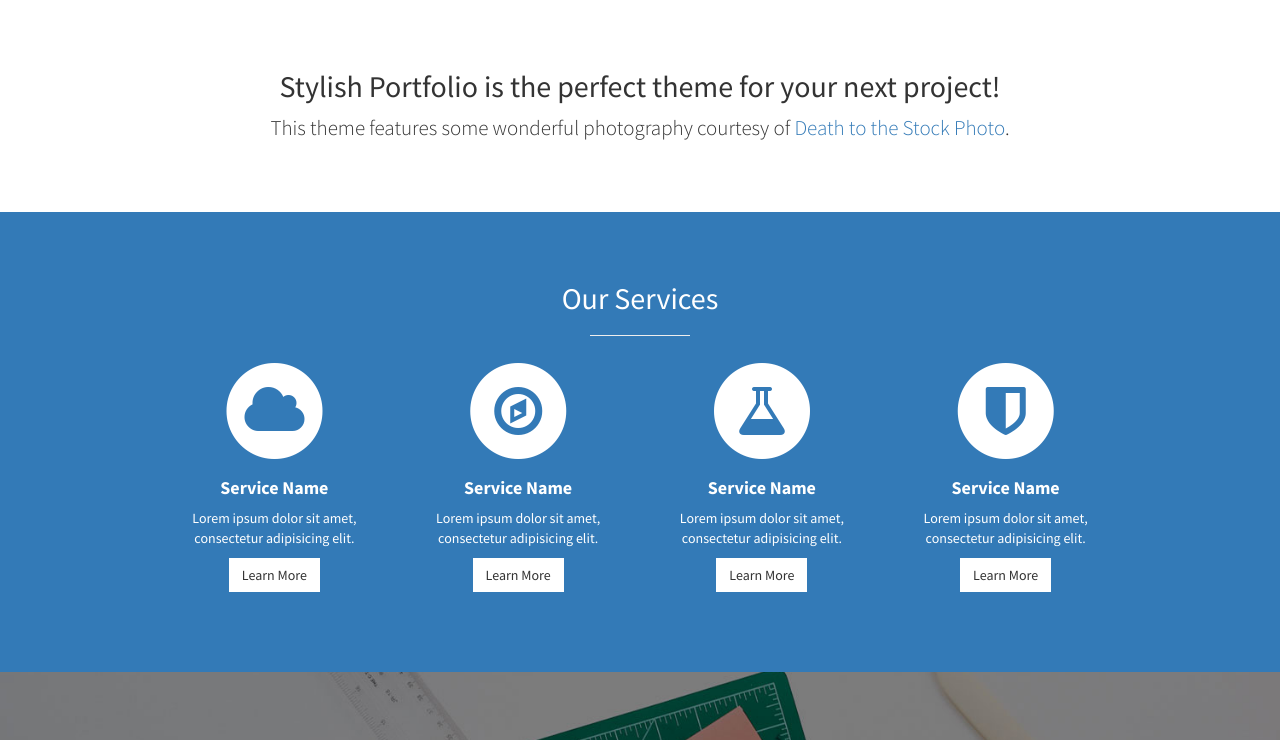
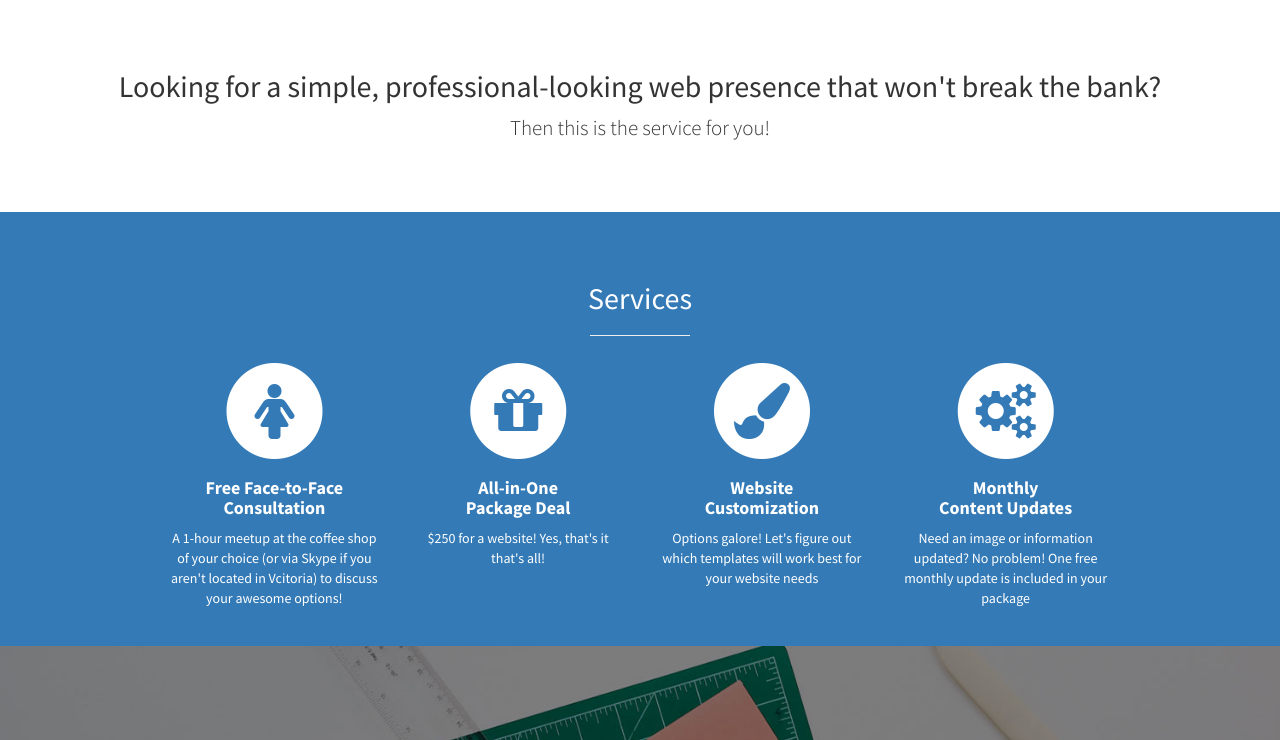
Before and after one commit to bluej/web_business_site, a plain HTML site: page index.html in a window 1280 px wide. Shown: the part 800-1540 px from the top of the page. Drawn offline with Linux system fonts and the light colour scheme.

Commit message:
working on updating all template information to match my business. Sanity commit.

```diff
--- a/css/stylish-portfolio.css
+++ b/css/stylish-portfolio.css
@@ -20,6 +20,7 @@ body {
     display: table-cell;
     text-align: center;
     vertical-align: middle;
+    color: #fff;
 }
 
 .text-vertical-center h1 {
@@ -155,7 +156,7 @@ hr.small {
     position: relative;
     width: 100%;
     height: 100%;
-    background: url(../img/bg.jpg) no-repeat center center scroll;
+    background: url(../img/keyboard.jpg) no-repeat center center scroll;
     -webkit-background-size: cover;
     -moz-background-size: cover;
     background-size: cover;
@@ -176,6 +177,7 @@ hr.small {
 
 .service-item {
     margin-bottom: 30px;
+    height: 210px;
 }
 
 /* Callout */
--- a/index.html
+++ b/index.html
@@ -76,8 +76,8 @@
         <div class="container">
             <div class="row">
                 <div class="col-lg-12 text-center">
-                    <h2>Stylish Portfolio is the perfect theme for your next project!</h2>
-                    <p class="lead">This theme features some wonderful photography courtesy of <a target="_blank" href="http://join.deathtothestockphoto.com/">Death to the Stock Photo</a>.</p>
+                    <h2>Looking for a simple, professional-looking web presence that won't break the bank?</h2>
+                    <p class="lead">Then this is the service for you!</p>
                 </div>
             </div>
             <!-- /.row -->
@@ -91,59 +91,59 @@
         <div class="container">
             <div class="row text-center">
                 <div class="col-lg-10 col-lg-offset-1">
-                    <h2>Our Services</h2>
+                    <h2>Services</h2>
                     <hr class="small">
                     <div class="row">
                         <div class="col-md-3 col-sm-6">
                             <div class="service-item">
                                 <span class="fa-stack fa-4x">
                                 <i class="fa fa-circle fa-stack-2x"></i>
-                                <i class="fa fa-cloud fa-stack-1x text-primary"></i>
+                                <i class="fa fa-female fa-stack-1x text-primary"></i>
                             </span>
                                 <h4>
-                                    <strong>Service Name</strong>
+                                    <strong>Free Face-to-Face<br>Consultation</strong>
                                 </h4>
-                                <p>Lorem ipsum dolor sit amet, consectetur adipisicing elit.</p>
-                                <a href="#" class="btn btn-light">Learn More</a>
+                                <p>A 1-hour meetup at the coffee shop of your choice (or via Skype if you aren't located in Vcitoria) to discuss your awesome options!</p>
+                                <!-- <a href="#" class="btn btn-light">Learn More</a> -->
                             </div>
                         </div>
                         <div class="col-md-3 col-sm-6">
                             <div class="service-item">
                                 <span class="fa-stack fa-4x">
                                 <i class="fa fa-circle fa-stack-2x"></i>
-                                <i class="fa fa-compass fa-stack-1x text-primary"></i>
+                                <i class="fa fa-gift fa-stack-1x text-primary"></i>
                             </span>
                                 <h4>
-                                    <strong>Service Name</strong>
+                                    <strong>All-in-One<br>Package Deal</strong>
                                 </h4>
-                                <p>Lorem ipsum dolor sit amet, consectetur adipisicing elit.</p>
-                                <a href="#" class="btn btn-light">Learn More</a>
+                                <p>$250 for a website! Yes, that's it that's all! </p>
+                                <!-- <a href="#" class="btn btn-light">Learn More</a> -->
                             </div>
                         </div>
                         <div class="col-md-3 col-sm-6">
                             <div class="service-item">
                                 <span class="fa-stack fa-4x">
                                 <i class="fa fa-circle fa-stack-2x"></i>
-                                <i class="fa fa-flask fa-stack-1x text-primary"></i>
+                                <i class="fa fa-paint-brush fa-stack-1x text-primary"></i>
                             </span>
                                 <h4>
-                                    <strong>Service Name</strong>
+                                    <strong>Website<br>Customization</strong>
                                 </h4>
-                                <p>Lorem ipsum dolor sit amet, consectetur adipisicing elit.</p>
-                                <a href="#" class="btn btn-light">Learn More</a>
+                                <p>Options galore! Let's figure out which templates will work best for your website needs</p>
+                                <!-- <a href="#" class="btn btn-light">Learn More</a> -->
                             </div>
                         </div>
                         <div class="col-md-3 col-sm-6">
                             <div class="service-item">
                                 <span class="fa-stack fa-4x">
                                 <i class="fa fa-circle fa-stack-2x"></i>
-                                <i class="fa fa-shield fa-stack-1x text-primary"></i>
+                                <i class="fa fa-cogs fa-stack-1x text-primary"></i>
                             </span>
                                 <h4>
-                                    <strong>Service Name</strong>
+                                    <strong>Monthly<br>Content Updates</strong>
                                 </h4>
-                                <p>Lorem ipsum dolor sit amet, consectetur adipisicing elit.</p>
-                                <a href="#" class="btn btn-light">Learn More</a>
+                                <p>Need an image or information updated? No problem! One free monthly update is included in your package</p>
+                                <!-- <a href="#" class="btn btn-light">Learn More</a> -->
                             </div>
                         </div>
                     </div>
@@ -223,27 +223,17 @@
         </div>
     </aside>
 
-    <!-- Map -->
-    <section id="contact" class="map">
-        <iframe width="100%" height="100%" frameborder="0" scrolling="no" marginheight="0" marginwidth="0" src="https://maps.google.com/maps?f=q&amp;source=s_q&amp;hl=en&amp;geocode=&amp;q=Twitter,+Inc.,+Market+Street,+San+Francisco,+CA&amp;aq=0&amp;oq=twitter&amp;sll=28.659344,-81.187888&amp;sspn=0.128789,0.264187&amp;ie=UTF8&amp;hq=Twitter,+Inc.,+Market+Street,+San+Francisco,+CA&amp;t=m&amp;z=15&amp;iwloc=A&amp;output=embed"></iframe>
-        <br />
-        <small>
-            <a href="https://maps.google.com/maps?f=q&amp;source=embed&amp;hl=en&amp;geocode=&amp;q=Twitter,+Inc.,+Market+Street,+San+Francisco,+CA&amp;aq=0&amp;oq=twitter&amp;sll=28.659344,-81.187888&amp;sspn=0.128789,0.264187&amp;ie=UTF8&amp;hq=Twitter,+Inc.,+Market+Street,+San+Francisco,+CA&amp;t=m&amp;z=15&amp;iwloc=A"></a>
-        </small>
-        </iframe>
-    </section>
-
     <!-- Footer -->
     <footer>
         <div class="container">
             <div class="row">
                 <div class="col-lg-10 col-lg-offset-1 text-center">
-                    <h4><strong>Start Bootstrap</strong>
+                    <h4><strong>Jessica Blue Web Design</strong>
                     </h4>
-                    <p>3481 Melrose Place<br>Beverly Hills, CA 90210</p>
+                    <p>Victoria, British Columbia</p>
                     <ul class="list-unstyled">
-                        <li><i class="fa fa-phone fa-fw"></i> (123) 456-7890</li>
-                        <li><i class="fa fa-envelope-o fa-fw"></i>  <a href="mailto:name@example.com">name@example.com</a>
+                        <li><i class="fa fa-phone fa-fw"></i> (250) 532-8159</li>
+                        <li><i class="fa fa-envelope-o fa-fw"></i>  <a href="mailto:jessicajanetblue@gmail.com">jessicajanetblue@gmail.com</a>
                         </li>
                     </ul>
                     <br>
@@ -259,7 +249,7 @@
                         </li>
                     </ul>
                     <hr class="small">
-                    <p class="text-muted">Copyright &copy; Your Website 2014</p>
+                    <p class="text-muted">Copyright &copy; Jessica Blue 2016</p>
                 </div>
             </div>
         </div>
```
Also changed, not shown: img/bg.jpg (deleted), 1 other file.
